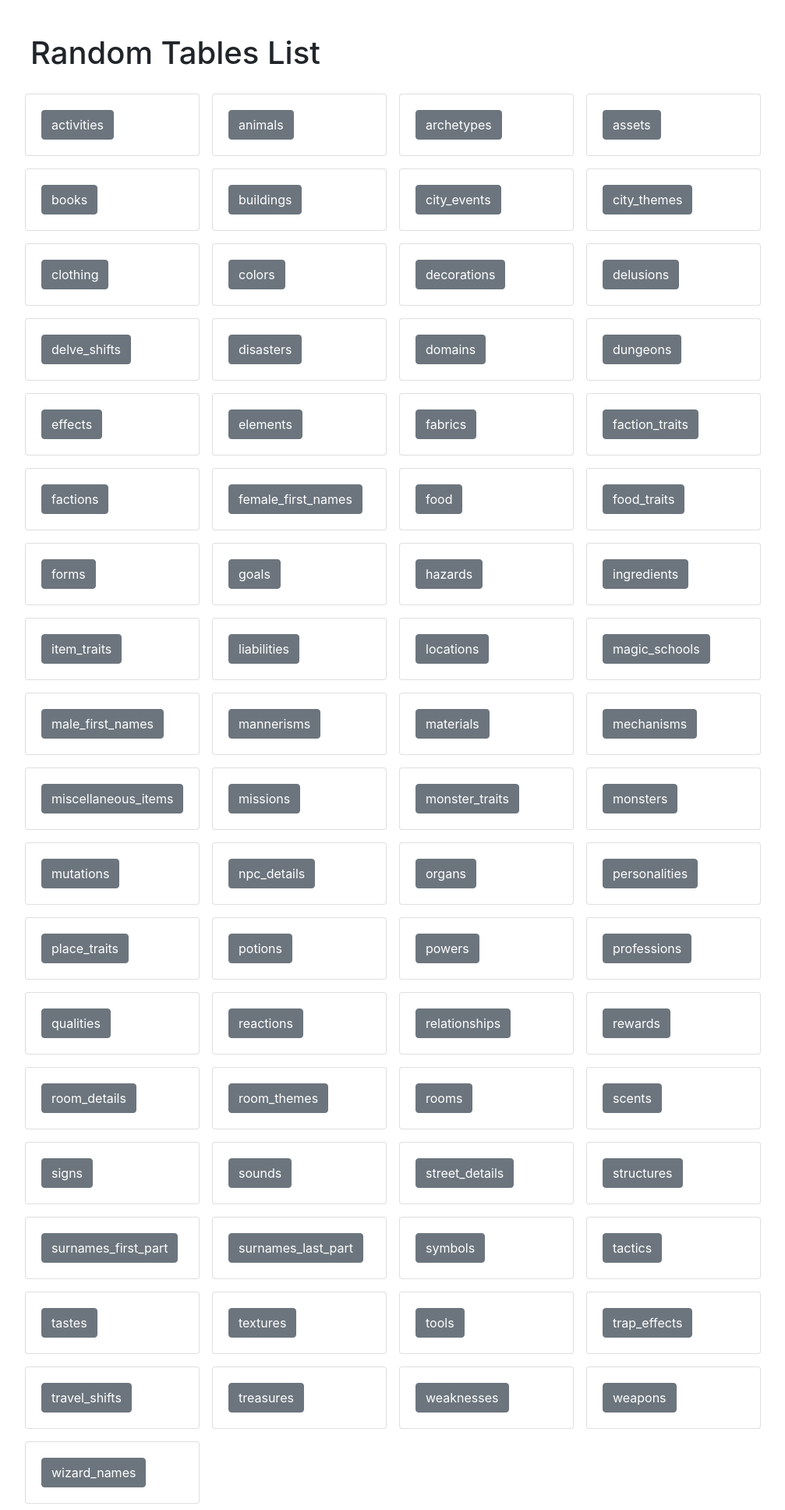
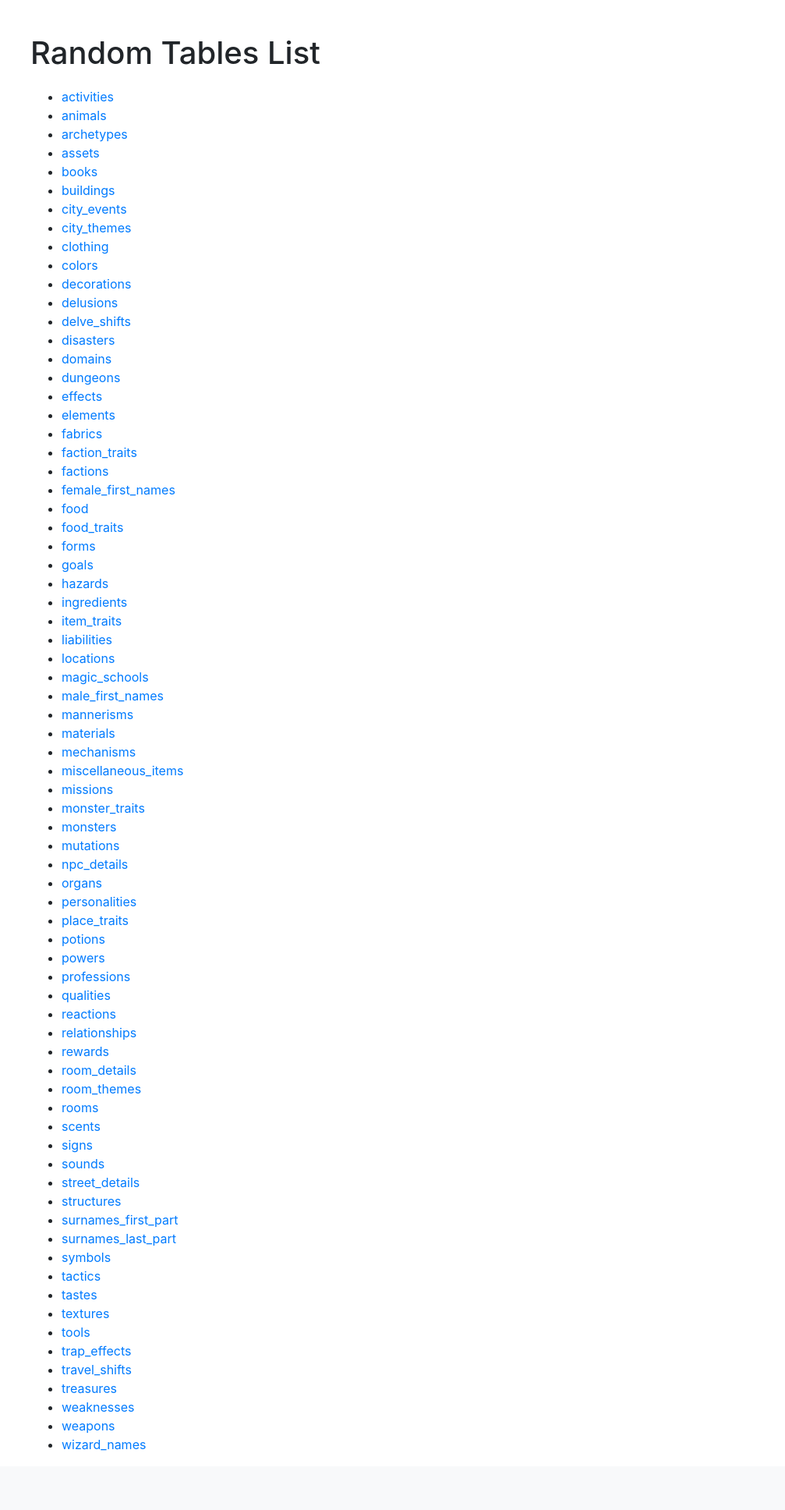
Before and after one commit to philippe-lemaire/knave, a Django app: page /generators/tables in a window 1280 px wide. Shown: the part 56-1992 px from the top of the page at 78% size, without its empty margins (46-1053 px from the left). After the commit the page ends 1916 px from the top, so only its background shows below. Run offline with Django 4.2, Linux system fonts and the light colour scheme; some libraries are stand-ins or nearby versions.

Commit message:
tables listed as a simple ul

```diff
--- a/generators/templates/generators/list_tables.html
+++ b/generators/templates/generators/list_tables.html
@@ -5,16 +5,12 @@ Knave - Tables List
 {% block content %}
 <h1>Random Tables List</h1>
 
-<div class="row">
+<ul>
 {% for table in tables_list %}
-    <div class="card m-2" style="width: 14rem;">
-        <div class="card-body">
-
-            <a class="btn btn-secondary" href="{% url 'generators:get-table' table %}">{{table}}</a>
-
-        </div>
-    </div>
-    {% endfor %}
-</div>
+<li>
+<a href="{% url 'generators:get-table' table %}">{{table}}</a>
+</li>
+{% endfor %}
+</ul>
 
 {% endblock %}
```
